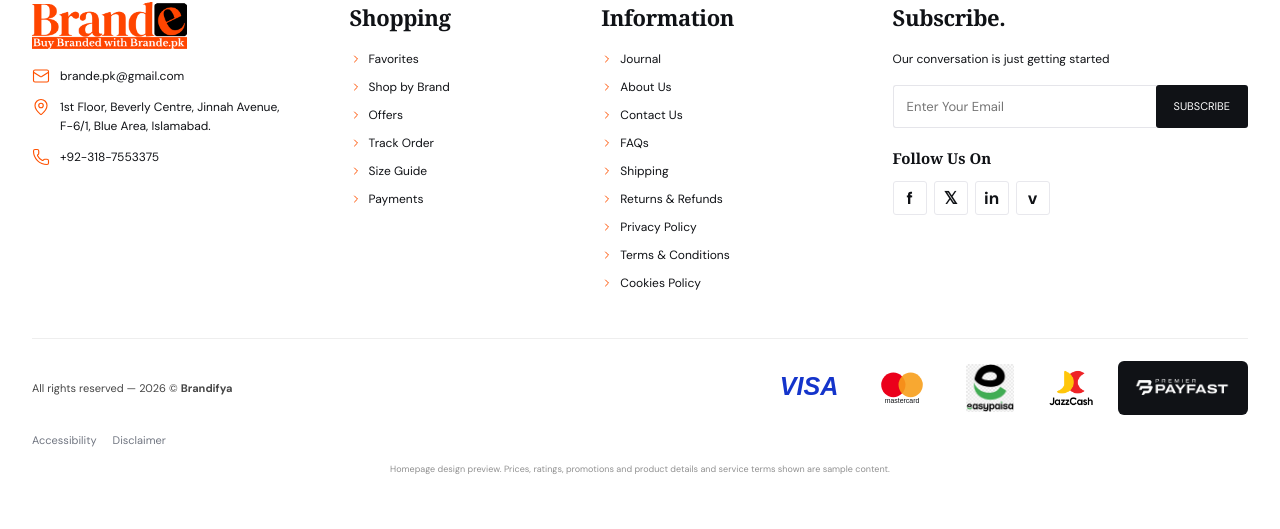
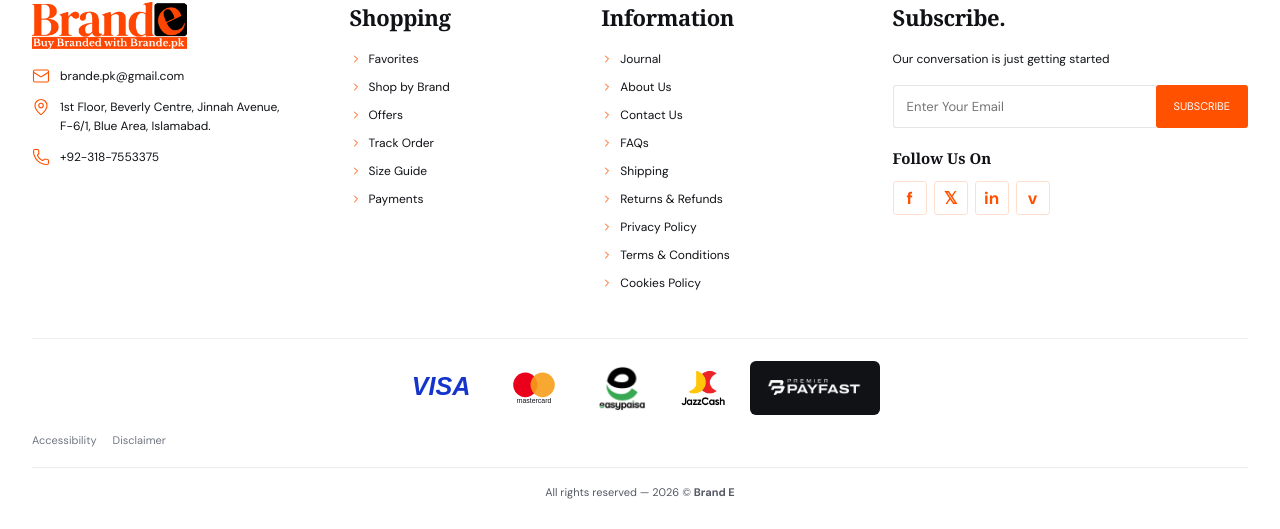
Before and after one commit to WAJAHATSAL33M/Brandifya, a Next.js app: page /account in a window 1280 px wide. Shown: the part 1194-1723 px from the top of the page. Before the commit the page ends 1701 px from the top, so only its background shows below. Built offline with nearby package versions, Linux system fonts and the light colour scheme; no server answers; the database is empty.

Commit message:
Polish footer branding, transparent Easypaisa logo and final Brand E copyright

```diff
--- a/app/compact-store.css
+++ b/app/compact-store.css
@@ -1686,3 +1686,23 @@
   .hp.category-page .category-product-search { width: 100%; }
   .hp.category-page #shop-results { scroll-margin-top: 95px; }
 }
+
+/* Footer actions use the brand palette; copyright is the final footer row. */
+.hp .hp-newsletter form > div > button { background: #ff5100; color: #ffffff; }
+.hp .hp-socials > button { color: #ff5100; border-color: #ffdfce; }
+.hp .hp-newsletter form > div > button:focus-visible,
+.hp .hp-socials > button:focus-visible { outline: 2px solid #ff5100; outline-offset: 3px; }
+.hp .hp-footer-bottom { justify-content: center; }
+.hp .store-copyright {
+  margin: 20px 0 0;
+  padding-top: 16px;
+  border-top: 1px solid #ececef;
+  color: #545963;
+  font-size: 11px;
+  line-height: 1.5;
+  text-align: center;
+}
+@media (hover: hover) {
+  .hp .hp-newsletter form > div > button:hover { background: #e94a00; }
+  .hp .hp-socials > button:hover { background: #ff5100; border-color: #ff5100; color: #ffffff; }
+}
--- a/app/store-footer.tsx
+++ b/app/store-footer.tsx
@@ -105,25 +105,16 @@ export default function StoreFooter({live=false}:{live?:boolean}) {
             </div>
           </div>
           <div className="hp-footer-bottom">
-            <p>
-              All rights reserved — {new Date().getFullYear()} ©{" "}
-              <strong>Brandifya</strong>
-            </p>
             <div className="store-payment-logos" aria-label="Payment brands">
               {["visa", "mastercard", "easypaisa", "jazzcash", "payfast"].map((brand) => (
                 <span key={brand} className={`store-payment-logo payment-${brand}`}>
-                  <img src={`/payments/${brand}.${brand === "easypaisa" ? "webp" : brand === "jazzcash" || brand === "payfast" ? "png" : "svg"}`} alt={{visa:"Visa",mastercard:"MasterCard",easypaisa:"EasyPaisa",jazzcash:"JazzCash",payfast:"PayFast"}[brand]} width={brand === "payfast" ? 2048 : brand === "easypaisa" ? 400 : brand === "jazzcash" ? 320 : 90} height={brand === "payfast" ? 519 : brand === "easypaisa" ? 400 : brand === "jazzcash" ? 320 : 42} loading="lazy" />
+                  <img src={`/payments/${brand === "easypaisa" ? "easypaisa-transparent" : brand}.${brand === "easypaisa" ? "webp" : brand === "jazzcash" || brand === "payfast" ? "png" : "svg"}`} alt={{visa:"Visa",mastercard:"MasterCard",easypaisa:"EasyPaisa",jazzcash:"JazzCash",payfast:"PayFast"}[brand]} width={brand === "payfast" ? 2048 : brand === "easypaisa" ? 400 : brand === "jazzcash" ? 320 : 90} height={brand === "payfast" ? 519 : brand === "easypaisa" ? 400 : brand === "jazzcash" ? 320 : 42} loading="lazy" />
                 </span>
               ))}
             </div>
           </div>
           <nav className="support-footer-links" aria-label="Additional store information"><Link href="/accessibility">Accessibility</Link><Link href="/disclaimer">Disclaimer</Link></nav>
-          {!live && (
-            <p className="hp-demo-note">
-              Homepage design preview. Prices, ratings, promotions and product
-              details and service terms shown are sample content.
-            </p>
-          )}
+          <p className="store-copyright">All rights reserved — {new Date().getFullYear()} © <strong>Brand E</strong></p>
         </footer>
     </div>
     {notice&&<div className="toast hp-toast" role="status" aria-live="polite"><Check size={18}/><span>{notice}</span></div>}
```
Also changed, not shown: public/payments/easypaisa-transparent.webp (added).
